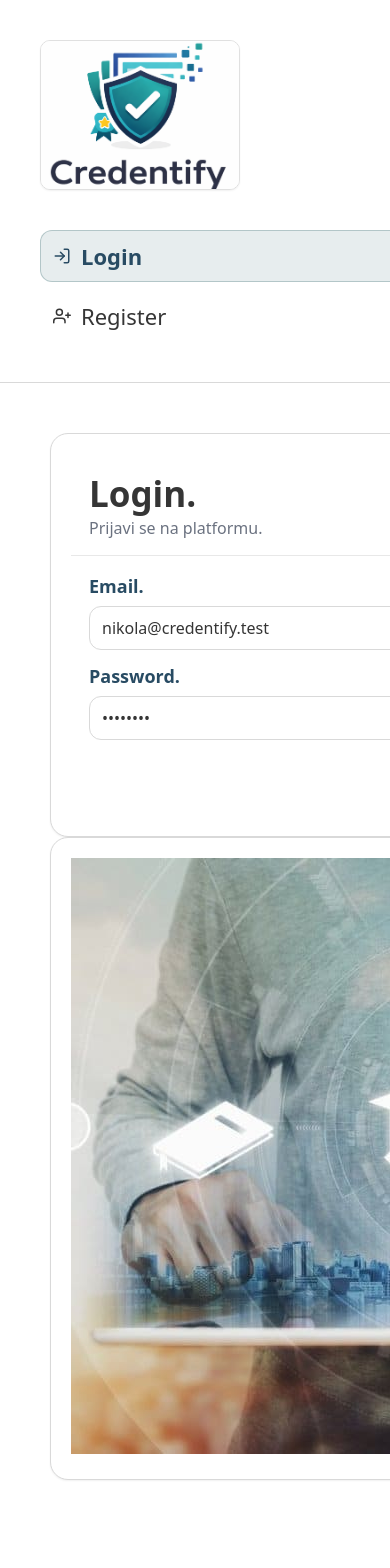
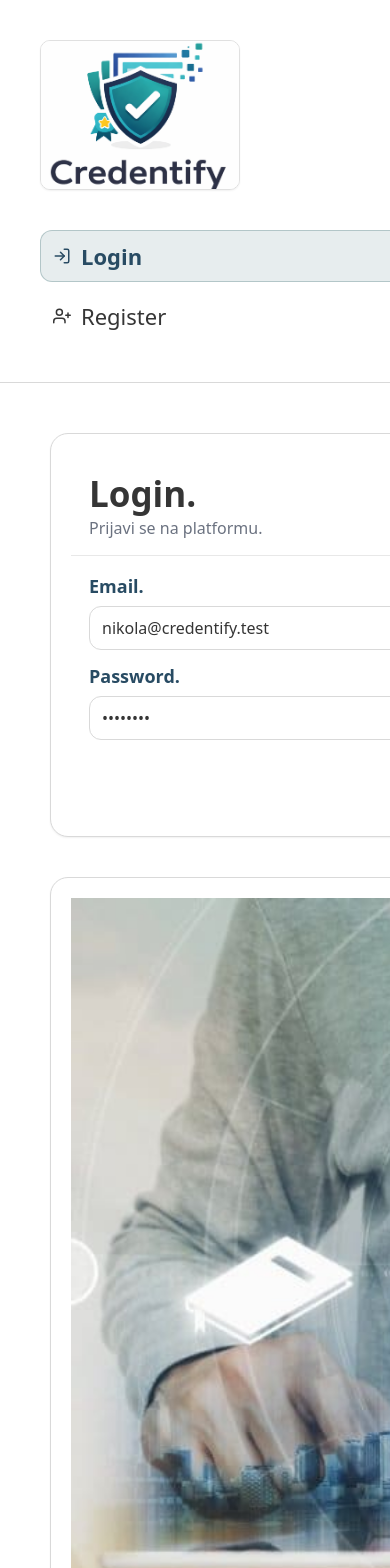
Before and after one commit to elab-development/internet-tehnologije-2025-credentify_2021_1107, a React (Create React App) app in the folder credentify-fe/: page /login in a window 390 px wide. Shown: the top 1568 px of the page. Before the commit the page ends 1530 px from the top, so only its background shows below. Built offline with nearby package versions, Linux system fonts and the light colour scheme.

Commit message:
Malo lepsi dizajn da lici na nesto

```diff
--- a/credentify-fe/src/App.css
+++ b/credentify-fe/src/App.css
@@ -473,3 +473,69 @@ button, input, select, textarea { font: inherit; }
   box-shadow: var(--shadow-sm);
   border: 1px solid rgba(217,217,217,0.8);
 }
+
+/* Auth layout (Login/Register). */
+.auth-wrap {
+  display: grid;
+  grid-template-columns: 420px 1fr;
+  gap: var(--space-5);
+  align-items: stretch;
+}
+
+.auth-image {
+  height: 100%;
+  min-height: 420px;
+  min-width: 1000px;
+}
+
+.auth-image img {
+  width: 100%;
+  height: 100%;
+  display: block;
+  object-fit: cover;
+}
+
+@media (max-width: 980px) {
+  .auth-wrap {
+    grid-template-columns: 1fr;
+  }
+
+  .auth-image {
+    min-height: 260px;
+  }
+}
+
+/* Home layout */
+.home-wrap {
+  display: grid;
+  grid-template-columns: 1fr 460px;
+  gap: var(--space-5);
+  align-items: start;
+}
+
+.home-hero {
+  padding: 0;
+  overflow: hidden;
+}
+
+.home-hero img {
+  width: 100%;
+  height: 100%;
+  min-height: 520px;
+  object-fit: cover;
+  display: block;
+}
+
+.home-grid {
+  display: grid;
+  gap: var(--space-4);
+}
+
+@media (max-width: 980px) {
+  .home-wrap {
+    grid-template-columns: 1fr;
+  }
+  .home-hero img {
+    min-height: 260px;
+  }
+}
```
